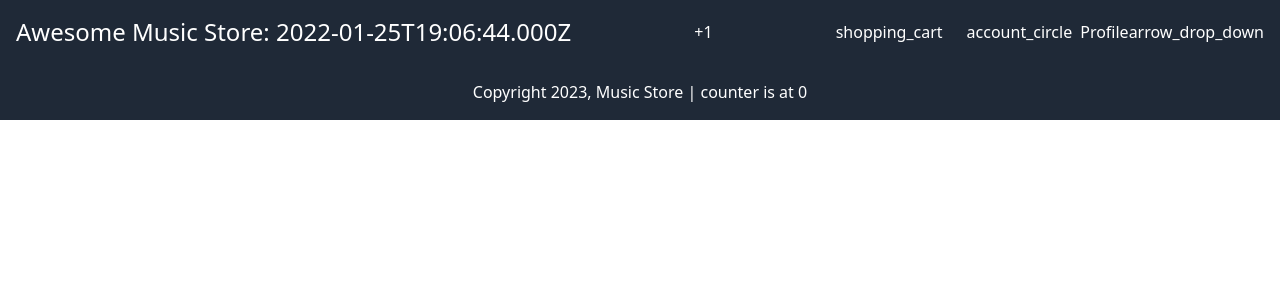
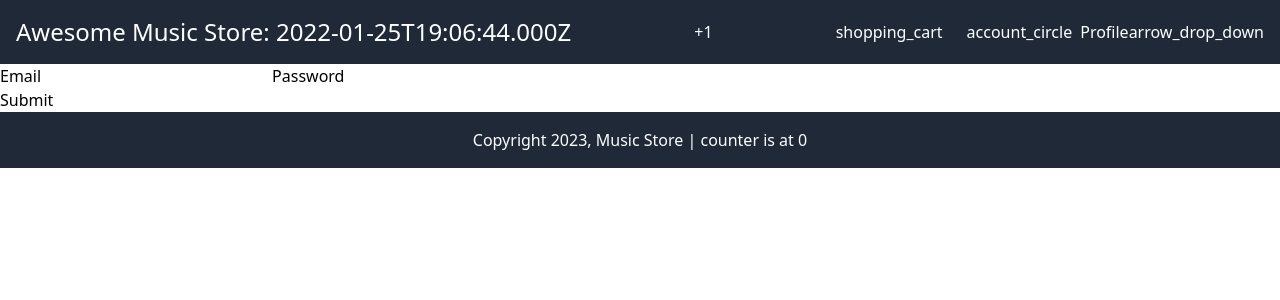
Before and after one commit to Ramzankhan123/reactlearning, a React (Vite) app: page / in a window 1280 px wide. Shown: the top 300 px of the page. Built offline with nearby package versions, Linux system fonts and the light colour scheme.

Commit message:
Login form

```diff
--- a/src/App.tsx
+++ b/src/App.tsx
@@ -1,6 +1,8 @@
 import {useState} from "react";
 import Header from "./component/header";
 import Footer from "./component/footer";
+import Left from "./component/left";
+import LoginForm from "./component/login-form";
 
 function App() {
   const [counter, setCounter] = useState(0);
@@ -16,7 +18,9 @@ function App() {
         title="Awesome Music Store"
         date={new Date().toISOString()}
       />
+      <LoginForm />
       <Footer counter={counter} />
+      {/* <Left/> */}
     </>
   );
 }
--- /dev/null
+++ b/src/component/left/index.tsx
@@ -0,0 +1,6 @@
+
+const Left = () => {
+    return <div>Left column</div>
+}
+
+export default Left;
--- /dev/null
+++ b/src/component/login-form/index.tsx
@@ -0,0 +1,32 @@
+import { useState } from "react";
+
+const LoginForm = () => {
+  const [email, setEmail] = useState("");
+  const [passs, setPass] = useState("");
+
+  const onLogin = () => {
+    console.log(">>>>", email,passs);
+  };
+  return (
+    <form
+      onSubmit={(e) => {
+        e.preventDefault();
+        onLogin();
+      }}
+    >
+      <p>
+        <label htmlFor="email">
+          Email
+          <input name="email" onChange={(e) => setEmail(e.target.value)} />
+        </label>
+        <label htmlFor="password">
+          Password
+          <input type={'Password'} name="password" onChange={(e) => setPass(e.target.value)} />
+        </label>
+      </p>
+      <button>Submit</button>
+    </form>
+  );
+};
+
+export default LoginForm;
```
